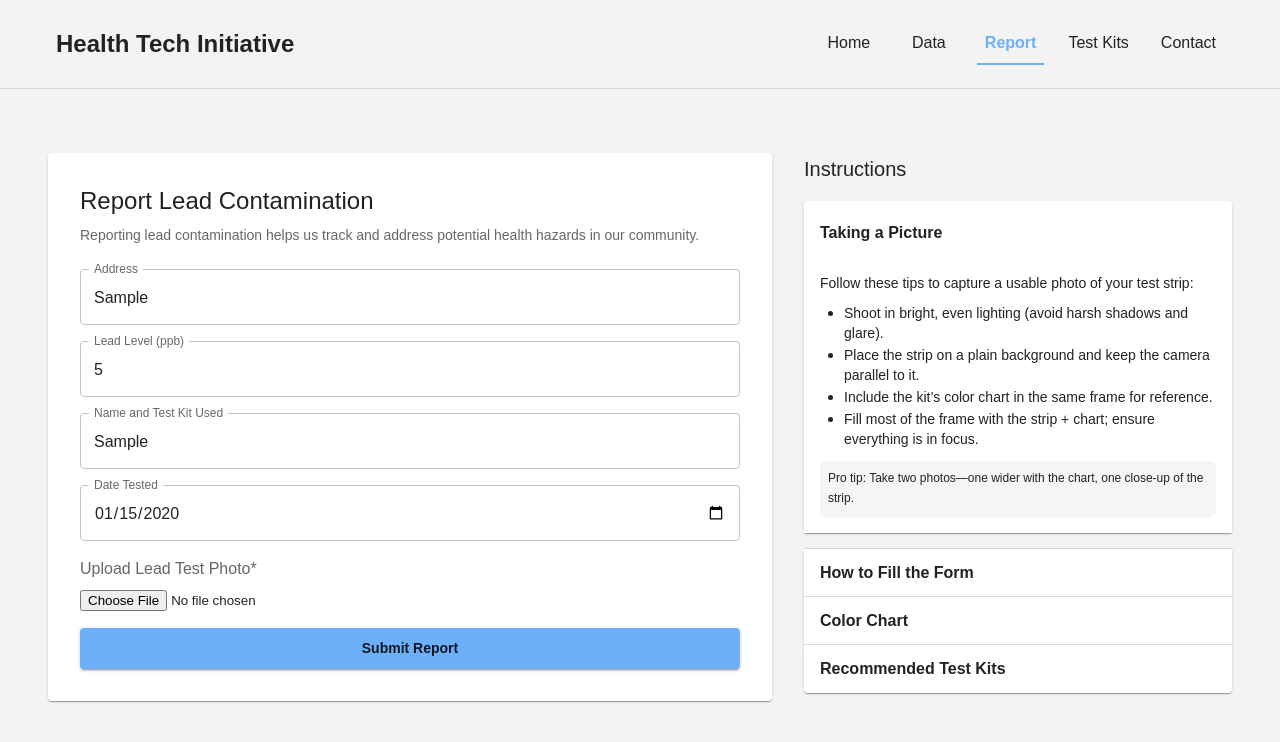
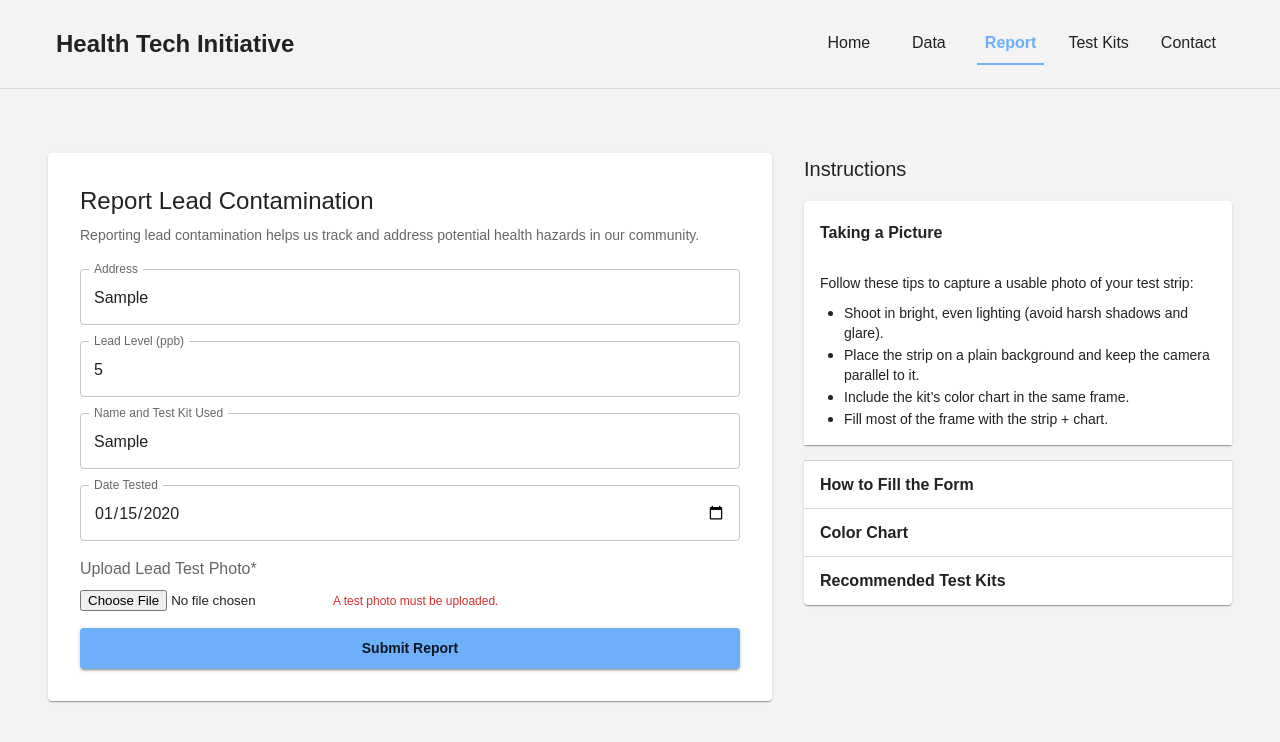
Before and after one commit to IggyLikesToCode/HealthTechInitiative2024-2025, a React (Create React App) app in the folder hti24-25/: page /report in a window 1280 px wide. Both pictures are taken after typing "Sample", "5", "Sample", "2020-01-15" into the empty fields and a click on the button "Submit Report". Shown: the top 742 px of the page. Built offline with nearby package versions, Linux system fonts and the light colour scheme; no server answers; some icons are missing; the HTML template or start-up script is replaced by a standard one.

Commit message:
change to jpeg allowed. and you need to fill in all parts of the report

```diff
--- a/hti24-25/src/tabs/Report.jsx
+++ b/hti24-25/src/tabs/Report.jsx
@@ -9,14 +9,12 @@ import {
     AccordionSummary,
     AccordionDetails,
     Paper,
-  alertTitleClasses,
-
 } from "@mui/material";
 import ExpandMoreIcon from "@mui/icons-material/ExpandMore";
 import { useState } from "react";
 import axios from "axios";
 
-const colorChartSrc = '/assets/varify chart.png'
+const colorChartSrc = "/assets/varify chart.png";
 
 const BASE_URL =
     window.location.hostname === "localhost"
@@ -30,13 +28,27 @@ const Report = () => {
     const [date, setDate] = useState("");
     const [file, setFile] = useState(null);
 
+    const [errors, setErrors] = useState({});
+
     const handleSubmit = async () => {
+        const newErrors = {};
+
+        if (!location) newErrors.location = "Address is required.";
+        if (!level) newErrors.level = "Lead level is required.";
+        if (!testKit) newErrors.testKit = "Test kit required. Name is optional.";
+        if (!date) newErrors.date = "Date tested is required.";
+        if (!file) newErrors.file = "A test photo must be uploaded.";
+
+        setErrors(newErrors);
+        if (Object.keys(newErrors).length > 0) return;
+
         try {
             const locationIqKey = "pk.4e7d542fb27c753e173543c95bf667e6";
             const geoRes = await axios.get(
-          `https://us1.locationiq.com/v1/search.php?key=${locationIqKey}&q=${encodeURIComponent(location)}&format=json`
+                `https://us1.locationiq.com/v1/search.php?key=${locationIqKey}&q=${encodeURIComponent(
+                    location
+                )}&format=json`
             );
-
 
             const { lat, lon } = geoRes.data[0];
 
@@ -55,50 +67,66 @@ const Report = () => {
             if (res.data.success) {
                 const reportId = res.data.reportId;
 
-        if (file) {
                 const formData = new FormData();
                 formData.append("image", file);
                 formData.append("reportId", reportId);
 
                 const uploadRes = await axios.post(`${BASE_URL}/api/upload`, formData, {
-            headers: {
-              "Content-Type": "multipart/form-data",
-            },
+                    headers: { "Content-Type": "multipart/form-data" },
                 });
 
-          if (uploadRes.data.success) {
-            alert("Report and image uploaded successfully!");
-          } else {
-            alert("Report submitted, but image upload failed.");
-          }
-        } else {
-          alert("Report submitted successfully!");
+                if (!uploadRes.data.success) {
+                    setErrors({ file: "Image upload failed — try again." });
+                    return;
                 }
 
+                // Clear everything
                 setLocation("");
                 setLevel("");
                 setDate("");
                 setFile(null);
                 setTestKit("");
+                setErrors({});
+
+                alert("Report submitted successfully!");
             } else {
-        alert("Report submission failed.");
+                setErrors({ submit: "Report submission failed." });
             }
         } catch (err) {
             console.error("Error submitting lead report:", err);
-      alert("Error submitting lead report.");
+            setErrors({ submit: "Something went wrong — try again." });
         }
     };
 
     return (
-      <Box sx={{ pt: "8vh", px: { xs: 2, sm: 6 }, minHeight: "100vh", display: "flex", flexDirection: "column", justifyContent: "space-between" }}>
-        <Grid container spacing={4} sx={{flexDirection: { xs: "column", sm: "row" }, alignItems: "flex-start"}}>
-          {/* Left: Form */}
+        <Box
+            sx={{
+                pt: "8vh",
+                px: { xs: 2, sm: 6 },
+                minHeight: "100vh",
+                display: "flex",
+                flexDirection: "column",
+                justifyContent: "space-between",
+            }}
+        >
+            <Grid
+                container
+                spacing={4}
+                sx={{
+                    flexDirection: { xs: "column", sm: "row" },
+                    alignItems: "flex-start",
+                }}
+            >
+                {/* LEFT SIDE FORM */}
                 <Grid item sx={{ flex: "1 1 60%", minWidth: 300 }}>
                     <Paper sx={{ p: 4, maxWidth: "100%", flexGrow: 1 }}>
                         <Typography variant="h5" gutterBottom>
                             Report Lead Contamination
                         </Typography>
-              <Typography variant="body2" sx={{ mb: 3, color: "text.secondary" }}>
+                        <Typography
+                            variant="body2"
+                            sx={{ mb: 3, color: "text.secondary" }}
+                        >
                             Reporting lead contamination helps us track and address potential
                             health hazards in our community.
                         </Typography>
@@ -109,20 +137,29 @@ const Report = () => {
                                 value={location}
                                 onChange={(e) => setLocation(e.target.value)}
                                 fullWidth
+                                error={!!errors.location}
+                                helperText={errors.location}
                             />
+
                             <TextField
                                 label="Lead Level (ppb)"
                                 type="number"
                                 value={level}
                                 onChange={(e) => setLevel(e.target.value)}
                                 fullWidth
+                                error={!!errors.level}
+                                helperText={errors.level}
                             />
+
                             <TextField
                                 label="Name and Test Kit Used"
                                 value={testKit}
                                 onChange={(e) => setTestKit(e.target.value)}
                                 fullWidth
+                                error={!!errors.testKit}
+                                helperText={errors.testKit}
                             />
+
                             <TextField
                                 label="Date Tested"
                                 type="date"
@@ -130,7 +167,10 @@ const Report = () => {
                                 onChange={(e) => setDate(e.target.value)}
                                 InputLabelProps={{ shrink: true }}
                                 fullWidth
+                                error={!!errors.date}
+                                helperText={errors.date}
                             />
+
                             <Box>
                                 <InputLabel sx={{ mb: 1 }}>Upload Lead Test Photo*</InputLabel>
                                 <input
@@ -138,7 +178,19 @@ const Report = () => {
                                     accept="image/*"
                                     onChange={(e) => setFile(e.target.files[0])}
                                 />
+                                {errors.file && (
+                                    <Typography color="error" variant="caption">
+                                        {errors.file}
+                                    </Typography>
+                                )}
                             </Box>
+
+                            {errors.submit && (
+                                <Typography color="error" variant="body2">
+                                    {errors.submit}
+                                </Typography>
+                            )}
+
                             <Button
                                 variant="contained"
                                 onClick={handleSubmit}
@@ -151,12 +203,13 @@ const Report = () => {
                     </Paper>
                 </Grid>
 
-          {/* Right: Instructions */}
+                {/* RIGHT SIDE INSTRUCTIONS */}
                 <Grid item sx={{ flex: "1 1 35%", minWidth: 250 }}>
                     <Typography variant="h6" sx={{ mb: 2 }}>
                         Instructions
                     </Typography>
 
+                    {/* ACCORDION 1 */}
                     <Accordion defaultExpanded>
                         <AccordionSummary expandIcon={<ExpandMoreIcon />}>
                             <Typography fontWeight={600}>Taking a Picture</Typography>
@@ -168,89 +221,79 @@ const Report = () => {
                             <Box component="ul" sx={{ pl: 3, m: 0 }}>
                                 <Box component="li">
                                     <Typography variant="body2">
-                                Shoot in bright, even lighting (avoid harsh shadows and glare).
+                                        Shoot in bright, even lighting (avoid harsh shadows and
+                                        glare).
                                     </Typography>
                                 </Box>
                                 <Box component="li">
                                     <Typography variant="body2">
-                                Place the strip on a plain background and keep the camera parallel to it.
+                                        Place the strip on a plain background and keep the camera
+                                        parallel to it.
                                     </Typography>
                                 </Box>
                                 <Box component="li">
                                     <Typography variant="body2">
-                                Include the kit’s color chart in the same frame for reference.
+                                        Include the kit’s color chart in the same frame.
                                     </Typography>
                                 </Box>
                                 <Box component="li">
                                     <Typography variant="body2">
-                                Fill most of the frame with the strip + chart; ensure everything is in focus.
+                                        Fill most of the frame with the strip + chart.
                                     </Typography>
                                 </Box>
-                    </Box>
-                    <Box
-                        sx={{
-                            display: "flex",
-                            alignItems: "center",
-                            gap: 1.5,
-                            mt: 1.5,
-                            p: 1,
-                            bgcolor: "action.hover",
-                            borderRadius: 1.5,
-                        }}
-                    >
-                        <Typography variant="caption">
-                            Pro tip: Take two photos—one wider with the chart, one close-up of the strip.
-                        </Typography>
                             </Box>
                         </AccordionDetails>
                     </Accordion>
 
+                    {/* ACCORDION 2 */}
                     <Accordion>
                         <AccordionSummary expandIcon={<ExpandMoreIcon />}>
                             <Typography fontWeight={600}>How to Fill the Form</Typography>
                         </AccordionSummary>
                         <AccordionDetails>
                             <Box component="ol" sx={{ pl: 3, m: 0 }}>
-                        <Box component="li" sx={{ mb: 0.5 }}>
+                                <Box component="li">
                                     <Typography variant="body2">
-                                <strong>Location</strong>: street address or landmark (e.g., “123 Main St” or “Saugatuck River – south bank”).
-                            </Typography>
-                        </Box>
-                        <Box component="li" sx={{ mb: 0.5 }}>
-                            <Typography variant="body2">
-                                <strong>Lead Level (ppb)</strong>: enter the number you read from the chart (parts per billion).
-                            </Typography>
-                        </Box>
-                        <Box component="li" sx={{ mb: 0.5 }}>
-                            <Typography variant="body2">
-                                <strong>Name and Test Kit Used</strong>: kit brand/model (e.g., “TapScore Advanced Lead”).
-                            </Typography>
-                        </Box>
-                        <Box component="li" sx={{ mb: 0.5 }}>
-                            <Typography variant="body2">
-                                <strong>Date Tested</strong>: the day you ran the test.
+                                        <strong>Location</strong>: Enter the street address or
+                                        identifiable landmark.
                                     </Typography>
                                 </Box>
                                 <Box component="li">
                                     <Typography variant="body2">
-                                <strong>Upload Photo</strong>: include the strip and the color chart in one photo if possible.
+                                        <strong>Lead Level</strong>: Enter the ppb shown on your
+                                        test chart.
+                                    </Typography>
+                                </Box>
+                                <Box component="li">
+                                    <Typography variant="body2">
+                                        <strong>Test Kit</strong>: Provide the brand/model.
+                                    </Typography>
+                                </Box>
+                                <Box component="li">
+                                    <Typography variant="body2">
+                                        <strong>Date Tested</strong>: Choose the testing date.
+                                    </Typography>
+                                </Box>
+                                <Box component="li">
+                                    <Typography variant="body2">
+                                        <strong>Upload Photo</strong>: Include both strip + chart in
+                                        the image.
                                     </Typography>
                                 </Box>
                             </Box>
                         </AccordionDetails>
                     </Accordion>
 
+                    {/* ACCORDION 3 */}
                     <Accordion>
                         <AccordionSummary expandIcon={<ExpandMoreIcon />}>
                             <Typography fontWeight={600}>Color Chart</Typography>
                         </AccordionSummary>
                         <AccordionDetails>
                             <Typography variant="body2" sx={{ mb: 1.5 }}>
-                        Match your strip’s color to the closest block in the chart to determine the lead level.
-                        Record the corresponding value (in ppb) in the form.
+                                Match your strip color to the closest block to determine ppb.
                             </Typography>
 
-                    {/* Color Chart Image */}
                             <Box
                                 component="img"
                                 src={colorChartSrc}
@@ -267,18 +310,19 @@ const Report = () => {
                             />
 
                             <Typography variant="caption" color="text.secondary">
-                        Example reference chart. Use the chart from your specific kit if it differs.
+                                Example chart — follow the one included with your kit.
                             </Typography>
                         </AccordionDetails>
                     </Accordion>
 
+                    {/* ACCORDION 4 */}
                     <Accordion>
                         <AccordionSummary expandIcon={<ExpandMoreIcon />}>
                             <Typography fontWeight={600}>Recommended Test Kits</Typography>
                         </AccordionSummary>
                         <AccordionDetails>
                             <Typography variant="body2">
-                        Use SafeHome, TapScore, or WaterSafe kits for reliable results. Follow the manufacturer’s timing and rinsing instructions exactly.
+                                SafeHome, TapScore, and WaterSafe provide reliable results.
                             </Typography>
                         </AccordionDetails>
                     </Accordion>
```
Also changed, not shown: hti24-25/server.js (+19 -1 lines). Lines whose indentation alone changed are shown as unchanged.
